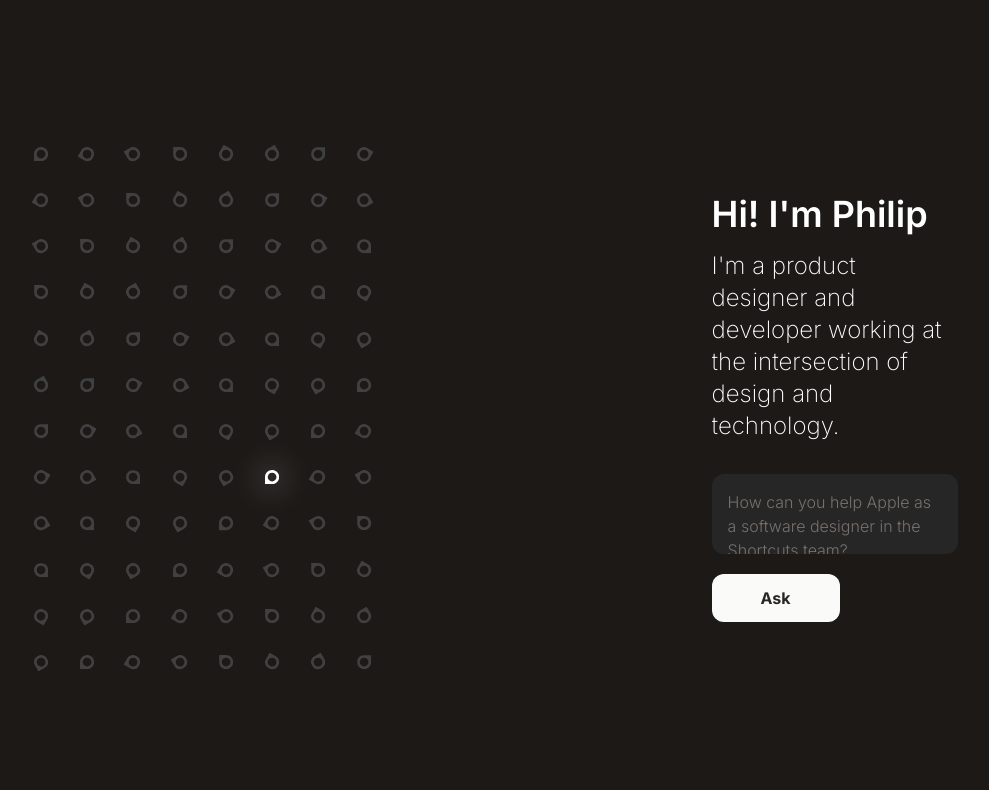
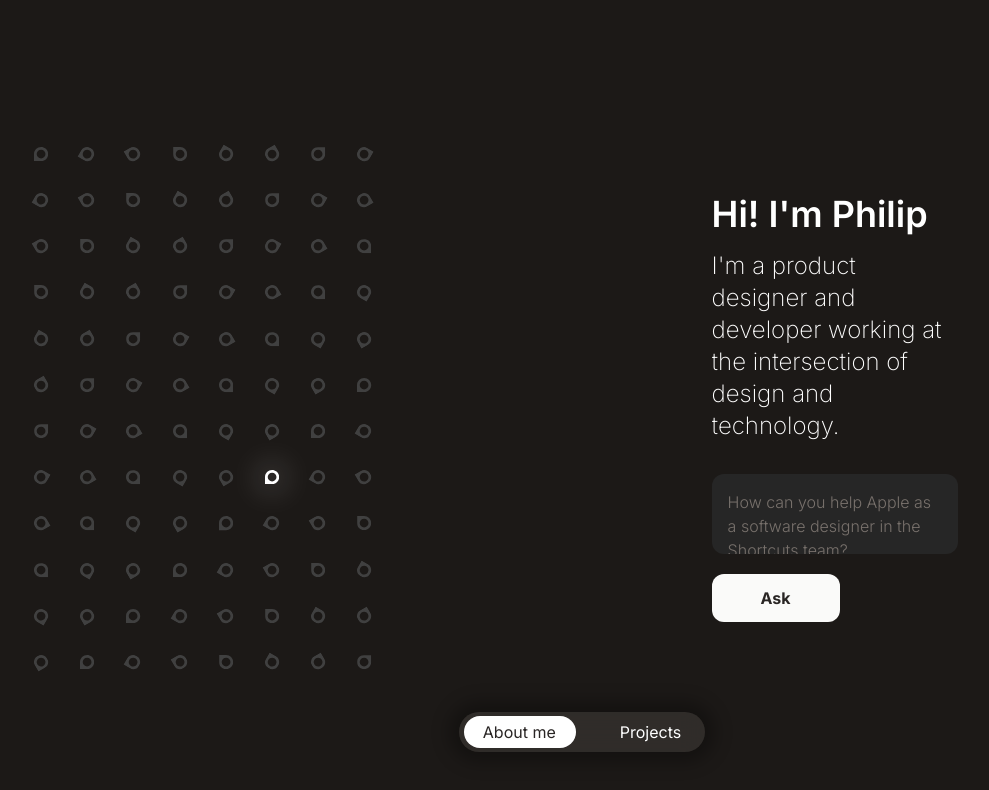
Before and after one commit to philipmuller/portfolio, a Next.js app: page / in a window 1280 px wide. Shown: the top 790 px of the page, without its empty margins (58-1047 px from the left). Built offline with nearby package versions, Linux system fonts and the light colour scheme.

Commit message:
Restructuring layout to sidescroll

```diff
--- a/app/components/navbar.tsx
+++ b/app/components/navbar.tsx
@@ -4,18 +4,18 @@ import { motion } from "framer-motion";
 import { useState } from "react";
 
 export default function Navbar() {
-    const [viewingProjects, setViewingProjects] = useState(true);
+    const [viewingAboutMe, setViewingAboutMe] = useState(true);
 
     return (
         <div className="h-14 flex justify-center pointer-events-none items-center fixed z-50 start-0 end-0 lg:bottom-10">
-            <nav className="flex relative flex-col pointer-events-auto backdrop-blur-md p-2 px-6 rounded-full shadow-none lg:bg-stone-950/50 lg:shadow-[0_0px_18px_10px_rgba(0,0,0,0.3)]">
+            <nav className="flex relative flex-col pointer-events-auto backdrop-blur-md p-2 px-6 rounded-full shadow-none lg:bg-stone-700/50 lg:shadow-[0_0px_18px_10px_rgba(0,0,0,0.3)]">
                 <div className="flex flex-row gap-16 text-white">
-                    <button className={viewingProjects ? "lg:text-stone-800" : "lg:text-stone-20"} onClick={() => setViewingProjects(true)}>Projects</button>
-                    <button className={!viewingProjects ? "lg:text-stone-800" : "lg:text-stone-20"} onClick={() => setViewingProjects(false)}>About me</button>
+                    <button className={viewingAboutMe ? "lg:text-stone-800" : "lg:text-stone-20"} onClick={() => setViewingAboutMe(true)}>About me</button>
+                    <button className={!viewingAboutMe ? "lg:text-stone-800" : "lg:text-stone-20"} onClick={() => setViewingAboutMe(false)}>Projects</button>
                 </div>
-                <motion.div className={`h-px lg:h-8 rounded lg:rounded-full bg-white absolute bottom-2 bottom-1 lg:bottom-1 start-4 lg:start-1.5 -z-10 ${viewingProjects ? "w-[5rem] lg:w-[6.2rem]" : "w-[6rem] lg:w-[7rem]"}`}
+                <motion.div className={`h-px lg:h-8 rounded lg:rounded-full bg-white absolute bottom-2 bottom-1 lg:bottom-1 start-4 lg:start-1.5 -z-10 ${viewingAboutMe ? "w-[6rem] lg:w-[7rem]" : "w-[5rem] lg:w-[6.2rem]" }`}
                 animate={{
-                    x: viewingProjects ? -1 : 124,
+                    x: viewingAboutMe ? -1 : 136,
                 }} />
             </nav>
         </div>
--- a/app/components/projectCard.tsx
+++ b/app/components/projectCard.tsx
@@ -20,7 +20,7 @@ export default function ProjectCard({ projectInfo, breakpoint, peek, scrollOffse
 
     const [renderIsVisible, setRenderIsVisible] = useState(false);
 
-    const color = !isMobile ? "#202020" : projectInfo.color ?? "#202020";
+    const color = !isMobile ? "#20202000" : projectInfo.color ?? "#202020";
 
     //console.log("Title: " + projectInfo.title + " breakpoint: " + breakpoint + " color: " + color);
 
@@ -33,7 +33,7 @@ export default function ProjectCard({ projectInfo, breakpoint, peek, scrollOffse
     };
 
     return (
-        <motion.section className={`w-full h-[100svh] lg:h-[80svh] lg:rounded-xl flex flex-col gap-6 snap-center snap-always snap-mandatory px-8 pb-8 pt-16 relative ${className ?? ""}`}
+        <motion.section className={`w-[28rem] h-[100svh] lg:h-[80svh] lg:rounded-xl flex flex-col gap-6 snap-center snap-always snap-mandatory px-8 pb-8 pt-16 relative ${className ?? ""}`}
         layout
         animate={{backgroundColor: color}}
         layoutId={projectInfo.title}
--- a/app/layout.tsx
+++ b/app/layout.tsx
@@ -20,7 +20,7 @@ export default function RootLayout({
     <html lang="en" className={inter.className}>
       <meta name="theme-color" content={"#FFFFFF"} />
       <body className='overflow-y-scroll overflow-y-visible'>
-        {/* <Navbar /> */}
+        <Navbar />
         {children}
       </body>
     </html>
--- a/app/page.tsx
+++ b/app/page.tsx
@@ -26,7 +26,7 @@ export default function Home() {
 
   const handleScroll = useCallback( (ev: Event) => {
     const target = ev.target as HTMLDivElement;
-    setScrollOffset(() => target.scrollTop)
+    setScrollOffset((prev) => target.scrollLeft);
   }, []);
 
   useEffect(() => {
@@ -42,13 +42,17 @@ export default function Home() {
   const peekValues = breakpoint <= Breakpoint.md ? peekValuesMobile : peekValuesDesktop;
 
   return (
-    <main className='overflow-y-scroll overflow-y-visible'>
+    <main className='overflow-x-scroll overflow-y-hidden flex flex-row gap-5 h-[100svh] bg-stone-900' ref={ref}>
       <motion.section
-      className='grid bg-stone-900 grid-cols-1 lg:grid-cols-2 xl:grid-cols-3 2xl:grid-cols-4 items-center gap-0 lg:gap-4 h-[100svh] p-0 lg:p-2 snap-y snap-mandatory lg:snap-none overflow-y-scroll overflow-y-visible'
-      layout
-      ref={ref}>
+      className='aboutMeContainer min-w-[100svw] grid grid-cols-1 lg:grid-cols-2 xl:grid-cols-3 2xl:grid-cols-4 items-center gap-0 lg:gap-4 h-[100svh] p-0 lg:p-2 snap-y snap-mandatory lg:snap-none overflow-y-scroll overflow-x-hidden'
+      layout>
 
         <Cover/>
+
+      </motion.section>
+
+      <section className='projectsContainer relative flex flex-row height-full gap-5 min-w-fit items-center'>
+        <motion.h1 initial={{ x: 0}} animate={{x: -scrollOffset/2}}  transition={{type: "tween"}} className='absolute -top-96 text-stone-800 left-[80rem] font-semibold text-[38rem] '>Projects</motion.h1>
         {
           projects.map((data, index) =>
             <ProjectCard
@@ -59,8 +63,7 @@ export default function Home() {
             onClick={(id) => setexpandedProjectInfo(() => data)} />
           )
         }
-
-      </motion.section>
+      </section>
 
       <AnimatePresence> {
         expandedProjectInfo &&
```
